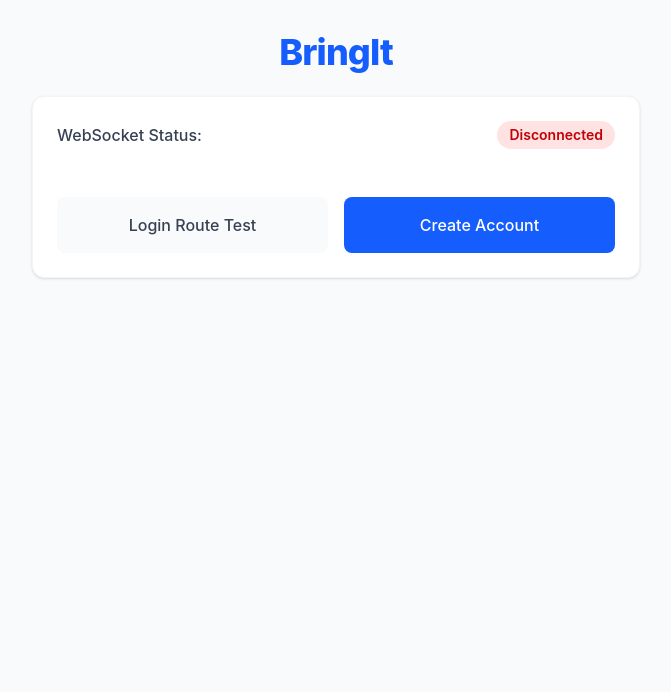
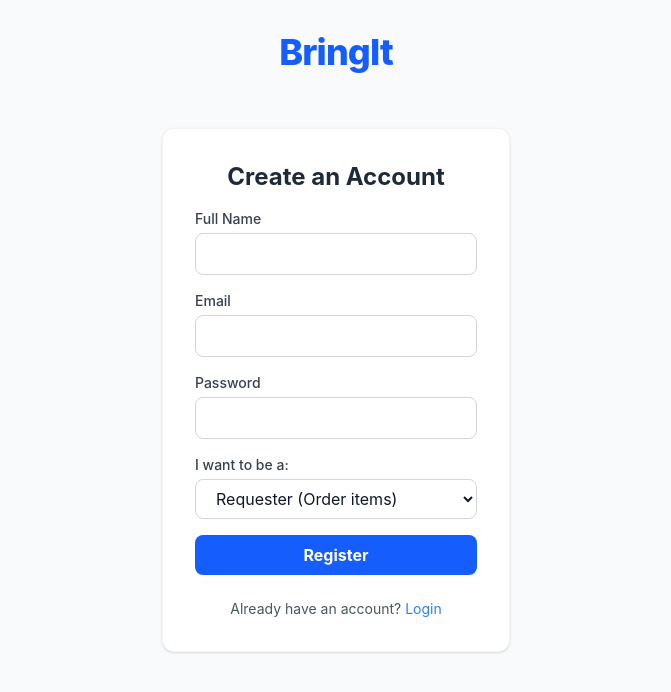
Before and after one commit to Keerthivarman316/BringIt, a React (Vite) app in the folder client/: page /register in a window 1280 px wide. Shown: the top 692 px of the page, without its empty margins (304-975 px from the left). Built offline with nearby package versions, Linux system fonts and the light colour scheme; no server answers.

Commit message:
fix(auth): resolve server crash and wire up frontend authentication

```diff
--- a/client/src/App.jsx
+++ b/client/src/App.jsx
@@ -1,12 +1,57 @@
 import { useEffect, useState } from 'react'
-import { BrowserRouter as Router, Routes, Route, Link } from 'react-router-dom'
+import { BrowserRouter as Router, Routes, Route, Link, useNavigate } from 'react-router-dom'
 import { io } from 'socket.io-client'
 import axios from 'axios'
+import Login from './components/Login'
+import Register from './components/Register'
+import LiveMap from './components/LiveMap'
+
+const MainContent = ({ socketStatus, user, handleLogout }) => {
+  return (
+    <div className="flex flex-col gap-4 w-full max-w-2xl mx-auto">
+      <div className="bg-white p-6 rounded-xl shadow-sm border border-gray-100 flex flex-col gap-4">
+        <div className="flex items-center justify-between">
+          <span className="font-medium text-gray-700">WebSocket Status:</span>
+          <span className={`px-3 py-1 rounded-full text-sm font-semibold ${
+            socketStatus === 'Connected' ? 'bg-green-100 text-green-700' : 'bg-red-100 text-red-700'
+          }`}>
+            {socketStatus}
+          </span>
+        </div>
+
+        {user ? (
+          <div className="mt-4 flex flex-col justify-center items-center">
+            <h2 className="text-2xl font-bold text-gray-800">Welcome, {user.name}!</h2>
+            <p className="text-gray-500 mb-4">Role: {user.role}</p>
+            <button onClick={handleLogout} className="bg-red-50 hover:bg-red-100 text-red-600 font-medium py-2 px-6 rounded-lg transition mb-4">Logout</button>
+            <LiveMap tripId="" />
+          </div>
+        ) : (
+          <div className="mt-8 grid grid-cols-2 gap-4">
+            <Link to="/login" className="bg-gray-50 hover:bg-gray-100 p-4 rounded-lg font-medium text-gray-700 transition">
+              Login
+            </Link>
+            <Link to="/register" className="bg-blue-600 hover:bg-blue-700 p-4 rounded-lg font-medium text-white transition">
+              Create Account
+            </Link>
+          </div>
+        )}
+      </div>
+    </div>
+  )
+}
 
 function App() {
   const [socketStatus, setSocketStatus] = useState('Disconnected');
+  const [user, setUser] = useState(null);
 
   useEffect(() => {
+    // Check if user is logged in
+    const storedUser = localStorage.getItem('user');
+    if (storedUser) {
+      setUser(JSON.parse(storedUser));
+    }
+
     const socket = io('http://localhost:5000');
 
     socket.on('connect', () => {
@@ -18,32 +63,26 @@ function App() {
     });
 
     return () => socket.disconnect();
-  }, [])
+  }, []);
+
+  const handleLogout = () => {
+    localStorage.removeItem('token');
+    localStorage.removeItem('user');
+    setUser(null);
+  };
 
   return (
     <Router>
-      <div className="min-h-screen p-8 text-center max-w-2xl mx-auto">
-        <h1 className="text-4xl font-extrabold text-blue-600 mb-6 tracking-tight">BringIt</h1>
+      <div className="min-h-screen bg-gray-50 p-8 text-center flex flex-col items-center">
+        <Link to="/">
+          <h1 className="text-4xl font-extrabold text-blue-600 mb-6 tracking-tight">BringIt</h1>
+        </Link>
 
-        <div className="bg-white p-6 rounded-xl shadow-sm border border-gray-100 flex flex-col gap-4">
-          <div className="flex items-center justify-between">
-            <span className="font-medium text-gray-700">WebSocket Status:</span>
-            <span className={`px-3 py-1 rounded-full text-sm font-semibold ${
-              socketStatus === 'Connected' ? 'bg-green-100 text-green-700' : 'bg-red-100 text-red-700'
-            }`}>
-              {socketStatus}
-            </span>
-          </div>
-
-          <div className="mt-8 grid grid-cols-2 gap-4">
-            <Link to="/login" className="bg-gray-50 hover:bg-gray-100 p-4 rounded-lg font-medium text-gray-700 transition">
-              Login Route Test
-            </Link>
-            <Link to="/register" className="bg-blue-600 hover:bg-blue-700 p-4 rounded-lg font-medium text-white transition">
-              Create Account
-            </Link>
-          </div>
-        </div>
+        <Routes>
+          <Route path="/" element={<MainContent socketStatus={socketStatus} user={user} handleLogout={handleLogout} />} />
+          <Route path="/login" element={<Login />} />
+          <Route path="/register" element={<Register />} />
+        </Routes>
       </div>
     </Router>
   )
--- /dev/null
+++ b/client/src/components/Login.jsx
@@ -0,0 +1,66 @@
+import React, { useState } from 'react';
+import { useNavigate, Link } from 'react-router-dom';
+import axios from 'axios';
+
+const Login = () => {
+  const [email, setEmail] = useState('');
+  const [password, setPassword] = useState('');
+  const [error, setError] = useState('');
+  const navigate = useNavigate();
+
+  const handleLogin = async (e) => {
+    e.preventDefault();
+    setError('');
+    try {
+      const response = await axios.post('http://localhost:5000/api/auth/login', {
+        email,
+        password,
+      });
+      localStorage.setItem('token', response.data.token);
+      localStorage.setItem('user', JSON.stringify(response.data.user));
+      navigate('/');
+    } catch (err) {
+      setError(err.response?.data?.message || 'Login failed. Please check your credentials.');
+    }
+  };
+
+  return (
+    <div className="bg-white p-8 rounded-xl shadow-sm border border-gray-100 flex flex-col gap-4 mt-8">
+      <h2 className="text-2xl font-bold font-sans text-gray-800">Login to BringIt</h2>
+      {error && <div className="text-red-500 text-sm bg-red-50 p-2 rounded">{error}</div>}
+      <form onSubmit={handleLogin} className="flex flex-col gap-4">
+        <div>
+          <label className="block text-left text-sm font-medium text-gray-700 mb-1">Email</label>
+          <input
+            type="email"
+            required
+            className="w-full px-4 py-2 border border-gray-300 rounded-lg focus:ring-2 focus:ring-blue-500 outline-none"
+            value={email}
+            onChange={(e) => setEmail(e.target.value)}
+          />
+        </div>
+        <div>
+          <label className="block text-left text-sm font-medium text-gray-700 mb-1">Password</label>
+          <input
+            type="password"
+            required
+            className="w-full px-4 py-2 border border-gray-300 rounded-lg focus:ring-2 focus:ring-blue-500 outline-none"
+            value={password}
+            onChange={(e) => setPassword(e.target.value)}
+          />
+        </div>
+        <button
+          type="submit"
+          className="bg-blue-600 hover:bg-blue-700 text-white font-bold py-2 px-4 rounded-lg transition"
+        >
+          Login
+        </button>
+      </form>
+      <div className="text-sm text-gray-600 mt-2">
+        Don't have an account? <Link to="/register" className="text-blue-500 hover:underline">Register</Link>
+      </div>
+    </div>
+  );
+};
+
+export default Login;
--- /dev/null
+++ b/client/src/components/Register.jsx
@@ -0,0 +1,91 @@
+import React, { useState } from 'react';
+import { useNavigate, Link } from 'react-router-dom';
+import axios from 'axios';
+
+const Register = () => {
+  const [name, setName] = useState('');
+  const [email, setEmail] = useState('');
+  const [password, setPassword] = useState('');
+  const [role, setRole] = useState('REQUESTER');
+  const [error, setError] = useState('');
+  const navigate = useNavigate();
+
+  const handleRegister = async (e) => {
+    e.preventDefault();
+    setError('');
+    try {
+      const response = await axios.post('http://localhost:5000/api/auth/register', {
+        name,
+        email,
+        password,
+        role,
+      });
+      localStorage.setItem('token', response.data.token);
+      localStorage.setItem('user', JSON.stringify(response.data.user));
+      navigate('/');
+    } catch (err) {
+      setError(err.response?.data?.message || 'Registration failed. Please try again.');
+    }
+  };
+
+  return (
+    <div className="bg-white p-8 rounded-xl shadow-sm border border-gray-100 flex flex-col gap-4 mt-8">
+      <h2 className="text-2xl font-bold font-sans text-gray-800">Create an Account</h2>
+      {error && <div className="text-red-500 text-sm bg-red-50 p-2 rounded">{error}</div>}
+      <form onSubmit={handleRegister} className="flex flex-col gap-4">
+        <div>
+          <label className="block text-left text-sm font-medium text-gray-700 mb-1">Full Name</label>
+          <input
+            type="text"
+            required
+            className="w-full px-4 py-2 border border-gray-300 rounded-lg focus:ring-2 focus:ring-blue-500 outline-none"
+            value={name}
+            onChange={(e) => setName(e.target.value)}
+          />
+        </div>
+        <div>
+          <label className="block text-left text-sm font-medium text-gray-700 mb-1">Email</label>
+          <input
+            type="email"
+            required
+            className="w-full px-4 py-2 border border-gray-300 rounded-lg focus:ring-2 focus:ring-blue-500 outline-none"
+            value={email}
+            onChange={(e) => setEmail(e.target.value)}
+          />
+        </div>
+        <div>
+          <label className="block text-left text-sm font-medium text-gray-700 mb-1">Password</label>
+          <input
+            type="password"
+            required
+            className="w-full px-4 py-2 border border-gray-300 rounded-lg focus:ring-2 focus:ring-blue-500 outline-none"
+            value={password}
+            onChange={(e) => setPassword(e.target.value)}
+          />
+        </div>
+        <div>
+          <label className="block text-left text-sm font-medium text-gray-700 mb-1">I want to be a:</label>
+          <select
+            className="w-full px-4 py-2 border border-gray-300 rounded-lg focus:ring-2 focus:ring-blue-500 outline-none"
+            value={role}
+            onChange={(e) => setRole(e.target.value)}
+          >
+            <option value="REQUESTER">Requester (Order items)</option>
+            <option value="CARRIER">Carrier (Deliver items)</option>
+          </select>
+        </div>
+        <button
+          type="submit"
+          className="bg-blue-600 hover:bg-blue-700 text-white font-bold py-2 px-4 rounded-lg transition"
+        >
+          Register
+        </button>
+      </form>
+      <div className="text-sm text-gray-600 mt-2">
+        Already have an account? <Link to="/login" className="text-blue-500 hover:underline">Login</Link>
+      </div>
+    </div>
+  );
+};
+
+export default Register;
```
Also changed, not shown: 1 other file (tests, documents, lock files or other folders).
